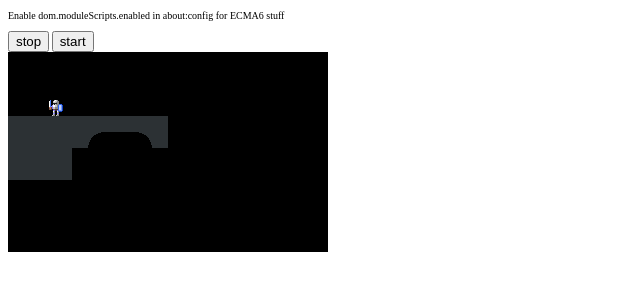
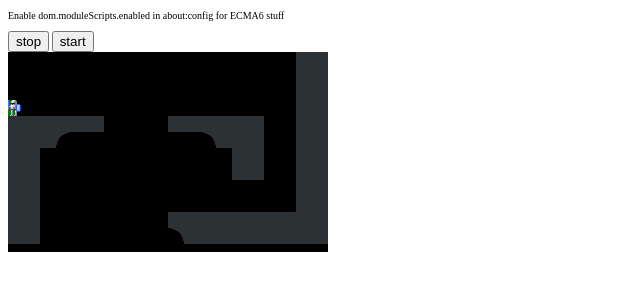
Before and after one commit to TheMarlboroMan/js-engine, a website with bundled scripts: page index.html in a window 1280 px wide. Both pictures are taken after a click on the button "start". Shown: the whole page, without its empty margins (0-640 px from the left). Built offline with nearby package versions, Linux system fonts and the light colour scheme.

Commit message:
More stuff... something actually working

```diff
--- a/index.html
+++ b/index.html
@@ -11,6 +11,7 @@
 	<input type="button" id="btn_stop" value="stop" />
 	<input type="button" id="btn_start" value="start" />
 	<div id="container"></div>
+	<div id="debug"></div>
 </body>
 <script type="module" type="text/javascript" src="src/main.js"></script>
 <script nomodule src="build/main.js"></script>
--- a/src/app/intro_controller.js
+++ b/src/app/intro_controller.js
@@ -3,11 +3,14 @@
 import {message} from '../core/messages.js';
 import {controller} from '../core/controller.js';
 import {display_2d_manipulator} from '../core/display_2d_manipulator.js';
-import {rgb_color} from '../core/display_tools.js';
+import {rgb_color, rgba_color} from '../core/display_tools.js';
 import {rect} from '../core/rect.js';
 import {camera_2d} from '../core/camera_2d.js';
 
 import {spritesheets} from './spritesheets.js';
+import {room} from './room.js';
+import {player, player_input} from './player.js';
+
 
 export class intro_controller extends controller {
 
@@ -15,62 +18,85 @@ export class intro_controller extends controller {
 		super();
 		this.clear_color=new rgb_color(0, 0, 0);
 		this.camera=new camera_2d(0,0);
+		this.room=new room();
+		this.player=new player();
 	}
 
 	do_step(_delta, _input) {
 
-		let camspeed=32.0;
+		let pi=new player_input();
 
-		if(_input.is_keydown('up')) {
-			this.camera.move_by(0, -camspeed*_delta);
-		}
-		else if(_input.is_keydown('down')) {
-			this.camera.move_by(0, camspeed*_delta);
-		}
+		if(_input.is_keypressed('up')) 		{pi.y=-1;}
+		else if(_input.is_keypressed('down')) 	{}
 
-		if(_input.is_keydown('left')) {
-			this.camera.move_by(-camspeed*_delta, 0);
-		}
-		else if(_input.is_keydown('right')) {
-			this.camera.move_by(camspeed*_delta, 0);
-		}
+		if(_input.is_keypressed('left'))	{pi.x=-1;}
+		else if(_input.is_keypressed('right'))	{pi.x=1;}
 
+/*
 		if(_input.is_keydown('space')) {
 			this.state_controller.request_state_change("main");
 		}
 		else if(_input.is_keydown('enter')) {
 			this.messenger.send(new message(1, "Hola", ["main"]));
 		}
+*/
+
+		this.player.get_input(pi);
+
+		//TODO: Check the space below the player... is it free?
+		//Do gravity and jump checks.
+
+		//TODO: What if the player is out of bounds???
+		this.player.save_last_known();
+		this.player.loop_x(_delta);
+		this.room.tiles.forEach((_item) => {
+			if(this.player.position.collides_with(_item.position)) {
+				this.player.process_collision_x(_item);
+				//TODO: Cannot break from forEach.
+			}
+		});
+
+		this.player.loop_y(_delta);
+		this.room.tiles.forEach((_item) => {
+			if(this.player.position.collides_with(_item.position)) {
+				this.player.process_collision_y(_item);
+				//TODO: Cannot break from forEach.
+			}
+		});
 	}
 
 	do_draw(_display_control, _rm) {
 		display_2d_manipulator.fill(_display_control.display, this.clear_color);
 
+		//TODO: Let us not repeat ourselves.
 		let r=function(_x, _y) {return new rect(_x, _y, 32, 32);};
-
+		let gh=function(_k, _f) {
+			let t=spritesheets.get_hero(_k, _f);
+			return r(t.x, t.y);
+		};
 		let gs=function(_k, _f) {
 			let t=spritesheets.get_scenery(_k, _f);
 			return r(t.x, t.y);
 		};
 
-		let gh=function(_k, _f) {
-			let t=spritesheets.get_hero(_k, _f);
-			return r(t.x, t.y);
-		};
+		//Draw the place..
+		this.room.background.forEach((_item) => {
 
-		//TODO: Now do this for real...
+			let key='solid';
+			switch(_item.type) {
+				case 1: key='solid'; break;
+				case 2: key='bridge-left'; break;
+				case 3: key='bridge-center'; break;
+				case 4: key='bridge-right'; break;
+			}
 
-		//Draw the place..
-		display_2d_manipulator.draw_sprite(_display_control.display, this.camera, _rm.get_image('tiles'), r(0, 64), gs('solid', 0));
-		display_2d_manipulator.draw_sprite(_display_control.display, this.camera, _rm.get_image('tiles'), r(0, 96), gs('solid', 0));
-		display_2d_manipulator.draw_sprite(_display_control.display, this.camera, _rm.get_image('tiles'), r(32, 64), gs('solid', 0));
-		display_2d_manipulator.draw_sprite(_display_control.display, this.camera, _rm.get_image('tiles'), r(32, 96), gs('solid', 0));
-		display_2d_manipulator.draw_sprite(_display_control.display, this.camera, _rm.get_image('tiles'), r(64, 64), gs('bridge-left', 0));
-		display_2d_manipulator.draw_sprite(_display_control.display, this.camera, _rm.get_image('tiles'), r(96, 64), gs('bridge-center', 0));
-		display_2d_manipulator.draw_sprite(_display_control.display, this.camera, _rm.get_image('tiles'), r(128, 64), gs('bridge-right', 0));
+			display_2d_manipulator.draw_sprite(_display_control.display, this.camera, _rm.get_image('tiles'), r(_item.x*32, _item.y*32), gs(key, 0));
+		});
 
-		//Draw the hero...
-		display_2d_manipulator.draw_sprite(_display_control.display, this.camera, _rm.get_image('sprites'), r(32, 32), gh('stand', 0));
+		display_2d_manipulator.draw_rect(_display_control.display, this.camera, this.player.position, new rgba_color(0, 128, 0, 64));
+		//TODO: These are crude calculations...
+		display_2d_manipulator.draw_sprite(_display_control.display, this.camera, _rm.get_image('sprites'), r(this.player.position.x-10, this.player.position.y-16), gh('stand', 0));
+
 	}
 
 	do_receive_message(_message) {
--- /dev/null
+++ b/src/app/player.js
@@ -0,0 +1,86 @@
+"use strict"
+
+import {rect} from '../core/rect.js';
+import {vector_2d} from '../core/vector_2d.js';
+
+const player_walking_speed=80.0;
+
+export class player_input {
+	constructor() {
+		this.x=0;
+		this.y=0;
+	}
+}
+
+export class player {
+
+	constructor() {
+
+		this.position=new rect(0, 0, 8, 16);
+		this.last_position=this.position.copy();
+		this.vector=new vector_2d();
+	}
+
+	get_input(_input) {
+
+
+//document.getElementById('debug').innerHTML=_input.x+" "+_input.y;
+
+		//Disable air control.
+		if(!this.vector.y) {
+			if(_input.x < 0) {
+				this.vector.x=-player_walking_speed;
+			}
+			else if(_input.x > 0) {
+				this.vector.x=player_walking_speed;
+			}
+			else {
+				this.vector.x=0.0;
+			}
+		}
+
+		//TODO: Check that we are not on the air.
+		if(_input.y < 0 && this.vector.y==0.0) {
+			this.vector.y=-100.0;
+		}
+	}
+
+
+
+	loop_x(_delta) {
+		if(this.vector.x) {
+			this.position.x+=this.vector.x*_delta;
+		}
+	}
+
+	loop_y(_delta) {
+
+		this.vector.y+=128.0*_delta;
+		//TODO: Not really integrated.
+		if(this.vector.y) {
+			this.position.y+=this.vector.y*_delta;
+		}
+	}
+
+	process_collision_x(_tile) {
+
+		this.position.x=this.last_position.x;
+		this.vector.x=0.0;
+	}
+
+	process_collision_y(_tile) {
+
+		this.position.y=this.last_position.y;
+		this.vector.y=0.0;
+	}
+
+	save_last_known() {
+		this.last_position=this.position.copy();
+	}
+
+//	reset_last_known() {
+
+//		this.position=this.last_position.copy();
+//		this.vector.reset();
+//	}
+}
--- /dev/null
+++ b/src/app/room.js
@@ -0,0 +1,86 @@
+"use strict"
+
+import {rect} from '../core/rect.js';
+
+//TODO: Do this right... add it to the core!.
+class point {
+	constructor(_x, _y) {
+		this.x=_x;
+		this.y=_y;
+	}
+};
+
+//TODO: Do this right.
+export class draw_tile {
+	constructor(_x, _y, _t) {
+		this.x=_x;
+		this.y=_y;
+		this.type=_t;
+	}
+};
+
+export class tile {
+	constructor(_x, _y, _t) {
+		//TODO: Magic numbers??
+		this.position=new rect(_x*32, _y*32, 32, 32);
+		this.type=_t;
+	}
+};
+
+export class room {
+
+	constructor() {
+
+		this.w=10;
+		this.h=6;
+
+//TODO: Fuck this!.
+		let tiles_arr=[
+0,0,0,0,0,0,0,0,0,1,
+0,0,0,0,0,0,0,0,0,1,
+1,1,1,0,0,1,1,1,0,1,
+1,0,0,0,0,0,0,1,0,1,
+1,0,0,0,0,0,0,0,0,1,
+1,0,0,0,0,1,1,1,1,1,
+];
+
+		this.tiles=[];
+		//TODO: We're repeating ourselves.
+		tiles_arr.forEach((_item, _index) => {
+			if(_item) {
+				let pt=this.get_point(_index);
+				this.tiles.push(new tile(pt.x, pt.y, _item));
+			}
+		});
+
+//TODO: Fuck this too!. 1 solid, 2 bridge-left, 3 bridge-center, 4- bridge-right
+		let background_arr=[
+0,0,0,0,0,0,0,0,0,1,
+0,0,0,0,0,0,0,0,0,1,
+1,2,3,0,0,3,4,1,0,1,
+1,0,0,0,0,0,0,1,0,1,
+1,0,0,0,0,0,0,0,0,1,
+1,0,0,0,0,4,1,1,1,1,
+];
+		this.background=[];
+		background_arr.forEach((_item, _index) => {
+			if(_item) {
+				let pt=this.get_point(_index);
+				this.background.push(new draw_tile(pt.x, pt.y, _item));
+			}
+		});
+	}
+
+	get_index(_x, _y) {
+		//TODO: Check boundaries.
+		return x + (_y * this.w);
+	}
+
+	get_point(_index) {
+		return new point(_index % this.w, Math.floor(_index / this.w));
+	}
+
+	get_solid_tiles() {
+		return this.tiles;
+	}
+}
--- a/src/core/display_2d_manipulator.js
+++ b/src/core/display_2d_manipulator.js
@@ -2,6 +2,7 @@
 
 import {rgb_color} from './display_tools.js';
 import {camera_2d} from './camera_2d.js';
+import {rect} from './rect.js';
 
 export class display_2d_manipulator {
 
@@ -24,7 +25,27 @@ export class display_2d_manipulator {
 
 	//TODO: Draw poly.
 
-	//TODO: Draw box.
+	static draw_rect(_display, _camera, _rect, _color) {
+		//TODO: Test with rgba...
+		if(!_color instanceof rgb_color || !_rect instanceof rect) {
+			throw new Error("canvas_manipulator::draw_rect should be called with a color and a rect");
+		}
+
+		let x=_rect.x, y=_rect.y, w=_rect.w, h=_rect.h;
+
+		//TODO: Don't repeat yourself...
+		if(null!==_camera) {
+			if(!_camera instanceof camera_2d) {
+				throw new Error("_camera parameter must be a camera object "+typeof _camera+" given");
+			}
+
+			x+=parseInt(_camera.x, 10);
+			y+=parseInt(_camera.y, 10);
+		}
+
+		_display.context.fillStyle=_color.as_style();
+		_display.context.fillRect(x, y, w, h);
+	}
 
 	//TODO: Draw circle.
 
@@ -48,6 +69,7 @@ export class display_2d_manipulator {
 			dw=_rect_pos.w,
 			dh=_rect_pos.h;
 
+		//TODO: Don't repeat yourself...
 		if(null!==_camera) {
 			if(!_camera instanceof camera_2d) {
 				throw new Error("_camera parameter must be a camera object "+typeof _camera+" given");
--- a/src/core/input.js
+++ b/src/core/input.js
@@ -30,41 +30,58 @@ export class input {
 			throw new Error("A valid filter map is necessary to build the input");
 		}
 
+		//This looks like {up: false, down: false...}
+		this.keydowns=create_keymap(_filter_map);
+		this.keyups=create_keymap(_filter_map);
+		this.keypresses=create_keymap(_filter_map);
+
 		this.keydown_listener=(_event) => {this.handle_event(_event, this.keydowns, 'down');};
 		this.keyup_listener=(_event) => {this.handle_event(_event, this.keyups, 'up');};
+		this.keypress_listener=(_event) => {this.handle_event(_event, this.keypresses, 'press');};
 
 		//This looks like keycode : 'keyname';
 		this.reverse_map=create_reverse_lookup(_filter_map);
 
-		//This looks like {up: false, down: false...}
-		this.keydowns=create_keymap(_filter_map);
-		this.keyups=create_keymap(_filter_map);
-
-		this.quick_access={'down' : false, 'up' : false};
+		this.quick_access={'down' : false, 'up' : false, 'press' : false};
 	}
 
 	activate() {
 		document.addEventListener('keydown', this.keydown_listener, false);
 		document.addEventListener('keyup', this.keyup_listener, false);
+		document.addEventListener('keypress', this.keypress_listener, false);
 	}
 
 	deactivate() {
 		document.removeEventListener('keydown', this.keydown_listener, false);
 		document.removeEventListener('keyup', this.keyup_listener, false);
+		document.removeEventListener('keypress', this.keypress_listener, false);
 	}
 
 	handle_event(_event, _map, _quick) {
+
 		if(undefined!==this.reverse_map[_event.keyCode]) {
-			_map[this.reverse_map[_event.keyCode]]=true;
+
+			let key=this.reverse_map[_event.keyCode];
+
+			_map[key]=true;
 			this.quick_access[_quick]=true;
+
+			if(_quick=='up') {
+				this.keydowns[key]=false;
+				this.keypresses[key]=false;
+				this.quick_access['down']=false;
+			}
 		}
 	}
 
+/*
 	clear() {
 		clear(this.keydowns);
 		clear(this.keyups);
+		clear(this.keypresses);
 		clear(this.quick_access);
 	}
+*/
 
 	check_event(_key, _map) {
 		if(undefined===_map[_key]) {
@@ -81,6 +98,10 @@ export class input {
 		return this.check_event(_key, this.keyups);
 	}
 
+	is_keypressed(_key) {
+		return this.check_event(_key, this.keypresses);
+	}
+
 	is_any_keydown() {
 		return this.quick_access['down'];
 	}
--- a/src/core/kernel.js
+++ b/src/core/kernel.js
@@ -130,8 +130,8 @@ export class kernel {
 		//TODO: Maybe this should be setup too...
 		if(this.delta > 50.0) this.delta=50.0;
 
+//		this.input.clear(); //It doesn't work like this...
 		this.active_controller.do_step(this.delta, this.input);
-		this.input.clear();
 
 		if(this.message_queue.get_length()) {
 			this.dispatch_messages();
--- a/src/core/rect.js
+++ b/src/core/rect.js
@@ -9,7 +9,7 @@ export class rect {
 	}
 
 	collides_with(_other) {
-		return rects_collide(this, _other);
+		return rect.rects_collide(this, _other);
 	}
 
 	static rects_collide(_a, _b) {
@@ -25,4 +25,8 @@ export class rect {
 		return in_y;
 //		return in_x && in_y;
 	}
+
+	copy() {
+		return new rect(this.x, this.y, this.w, this.h);
+	}
 }
--- /dev/null
+++ b/src/core/vector_2d.js
@@ -0,0 +1,14 @@
+"use strict"
+
+//TODO: Missing LOTS of methods.
+export class vector_2d {
+	constructor() {
+		this.x=0.0;
+		this.y=0.0;
+	}
+
+	reset() {
+		this.x=0.0;
+		this.y=0.0;
+	}
+};
```
